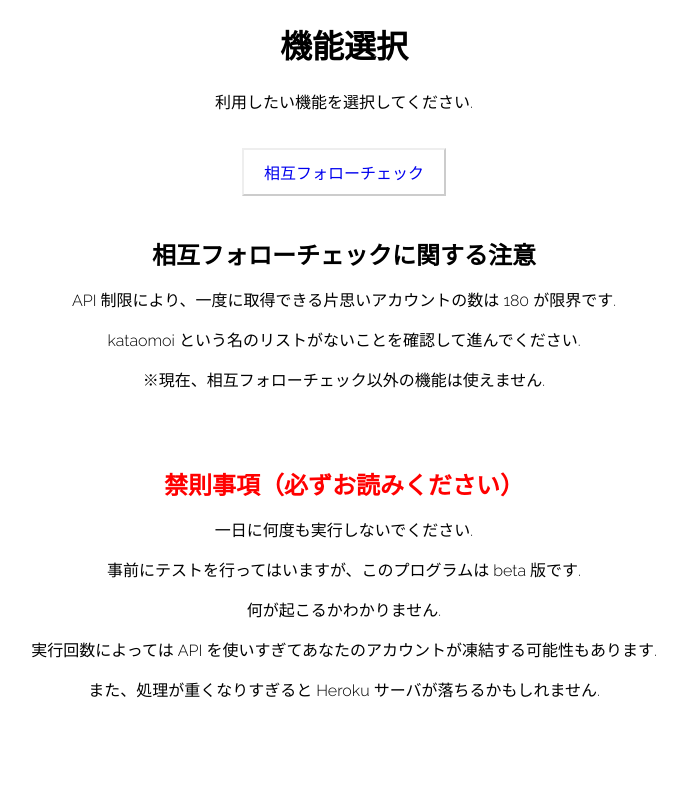
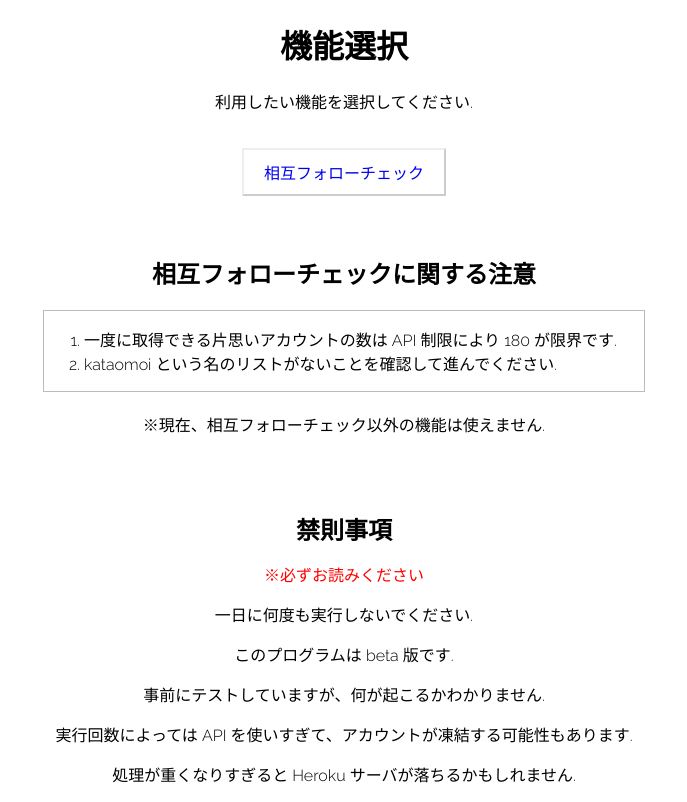
Before and after one commit to mktia/mktia-twitter, a Flask app: page /menu in a window 1280 px wide. Shown: the whole page, without its empty margins (296-983 px from the left). Before the commit the page ends 698 px from the top, so only its background shows below. Run offline with Flask 2, Linux system fonts and the light colour scheme.

Commit message:
change template design

```diff
--- a/templates/menu.html
+++ b/templates/menu.html
@@ -5,6 +5,7 @@
 <script src="http://html5shiv.googlecode.com/svn/trunk/html5.js"></script>
 <![endif]-->
 <meta charset="utf-8">
+<meta name="viewport" content="initial-scale=1">
 <title>menu</title>
 <style>
 @import url(http://fonts.googleapis.com/earlyaccess/notosansjapanese.css);
@@ -28,6 +29,11 @@ a{
 h2{
 	margin: 40px 0 0;
 }
+.box{
+	margin: 20px auto;
+	text-align: left;
+	border: 1px solid #bbb;
+}
 .button{
 	display: block;
 	width: 200px;
@@ -42,6 +48,11 @@ h2{
 }
 #warning{
 	color: #ff0000;
+}
+@media all and (min-width: 920px){
+	.box{
+		width: 600px;
+	}
 }
 </style>
 <script>
@@ -61,17 +72,23 @@ h2{
 		<p>利用したい機能を選択してください.</p>
 		<br>
 		<a class="button" href="http://mktia-twitter.herokuapp.com/ffcheck">相互フォローチェック</a>
+		<br>
 		<h2>相互フォローチェックに関する注意</h2>
-		<p>API 制限により、一度に取得できる片思いアカウントの数は 180 が限界です.</p>
-		<p>kataomoi という名のリストがないことを確認して進んでください.</p>
+		<div class="box">
+			<ol>
+				<li>一度に取得できる片思いアカウントの数は API 制限により 180 が限界です.</li>
+				<li>kataomoi という名のリストがないことを確認して進んでください.</li>
+			</ol>
+		</div>
 		<p>※現在、相互フォローチェック以外の機能は使えません.</p>
 		<br>
-		<h2 id="warning">禁則事項（必ずお読みください）</h2>
+		<h2>禁則事項</h2>
+		<p id="warning">※必ずお読みください</p>
 		<p>一日に何度も実行しないでください.</p>
-		<p>事前にテストを行ってはいますが、このプログラムは beta 版です.</p>
-		<p>何が起こるかわかりません.</p>
-		<p>実行回数によっては API を使いすぎてあなたのアカウントが凍結する可能性もあります.</p>
-		<p>また、処理が重くなりすぎると Heroku サーバが落ちるかもしれません.</p>
+		<p>このプログラムは beta 版です.</p>
+		<p>事前にテストしていますが、何が起こるかわかりません.</p>
+		<p>実行回数によっては API を使いすぎて、アカウントが凍結する可能性もあります.</p>
+		<p>処理が重くなりすぎると Heroku サーバが落ちるかもしれません.</p>
 	</div>
 </body>
 </html>
```
Also changed, not shown: templates/auth.html (+4 -3 lines), templates/finish.html (+5 -3 lines).
